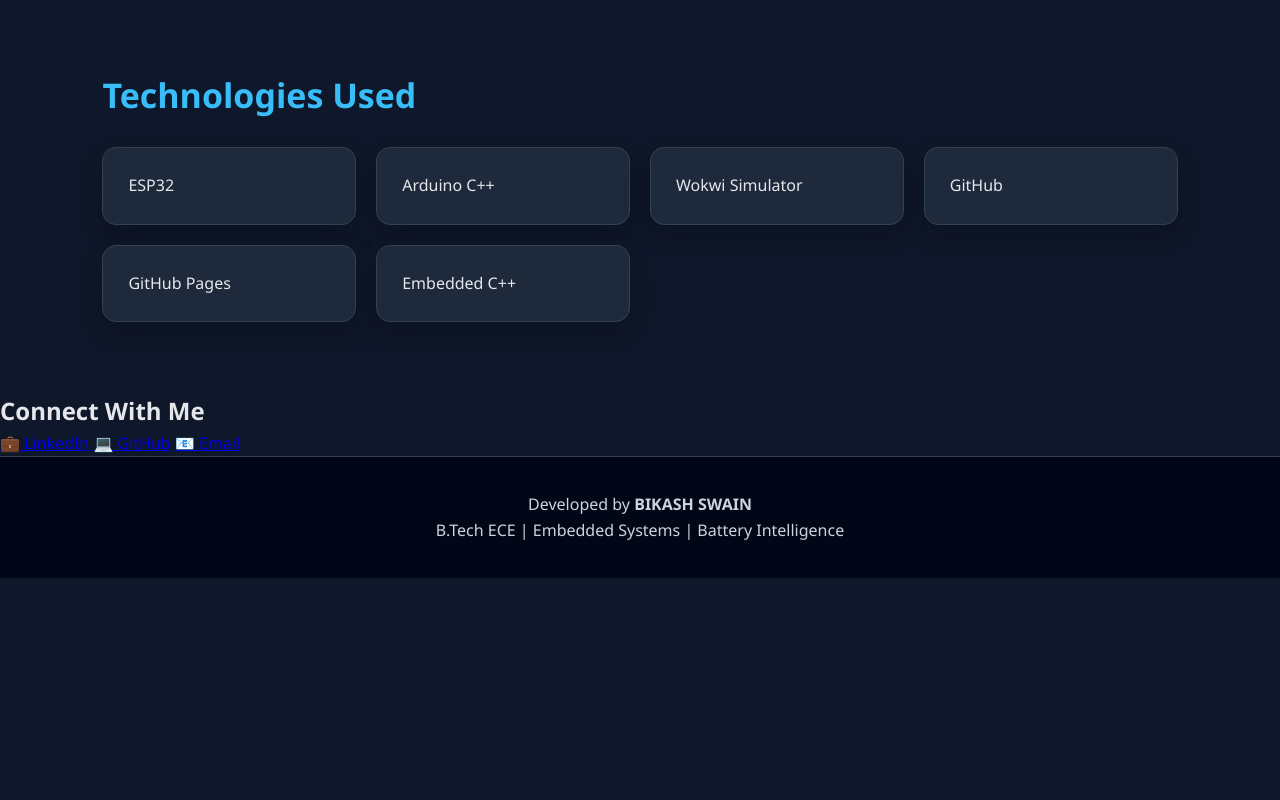
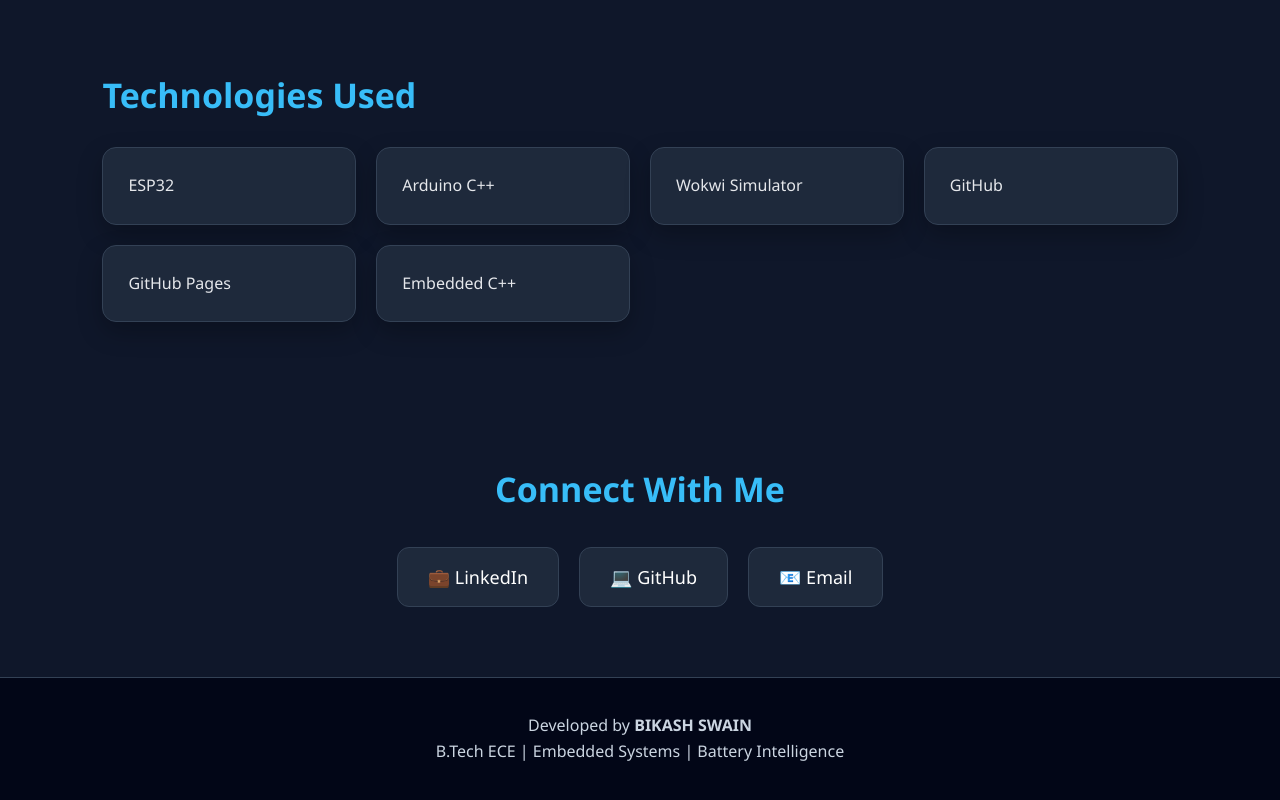
Before and after one commit to bikash-cloud/Battery-Management-System, a plain HTML site: page index.html in a window 1280 px wide. Shown: the part 3974-4774 px from the top of the page. Before the commit the page ends 4552 px from the top, so only its background shows below. Drawn offline with Linux system fonts and the light colour scheme.

Commit message:
Initial commit - Battery Intelligence Engine Project

```diff
--- a/style.css
+++ b/style.css
@@ -158,6 +158,42 @@
   font-size: 15px;
 }
 
+.connect {
+  padding: 70px 8%;
+  text-align: center;
+  background: #0f172a;
+}
+
+.connect h2 {
+  color: #38bdf8;
+  margin-bottom: 30px;
+  font-size: 34px;
+}
+
+.connect-links {
+  display: flex;
+  justify-content: center;
+  gap: 20px;
+  flex-wrap: wrap;
+}
+
+.connect-links a {
+  text-decoration: none;
+  background: #1e293b;
+  color: white;
+  padding: 15px 30px;
+  border-radius: 12px;
+  font-size: 18px;
+  border: 1px solid #334155;
+  transition: 0.3s;
+}
+
+.connect-links a:hover {
+  background: #2563eb;
+  transform: translateY(-5px);
+  border-color: #38bdf8;
+}
+
 footer {
   text-align: center;
   padding: 35px;
```
